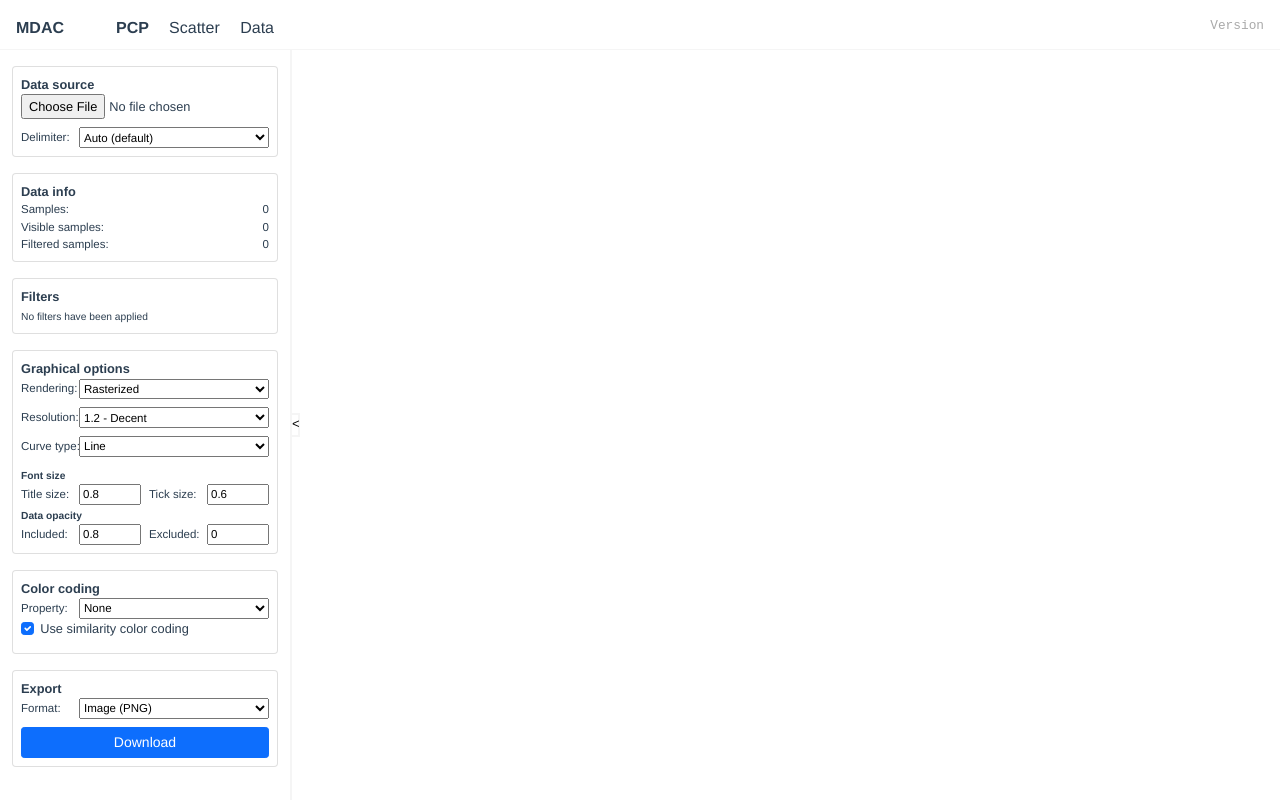
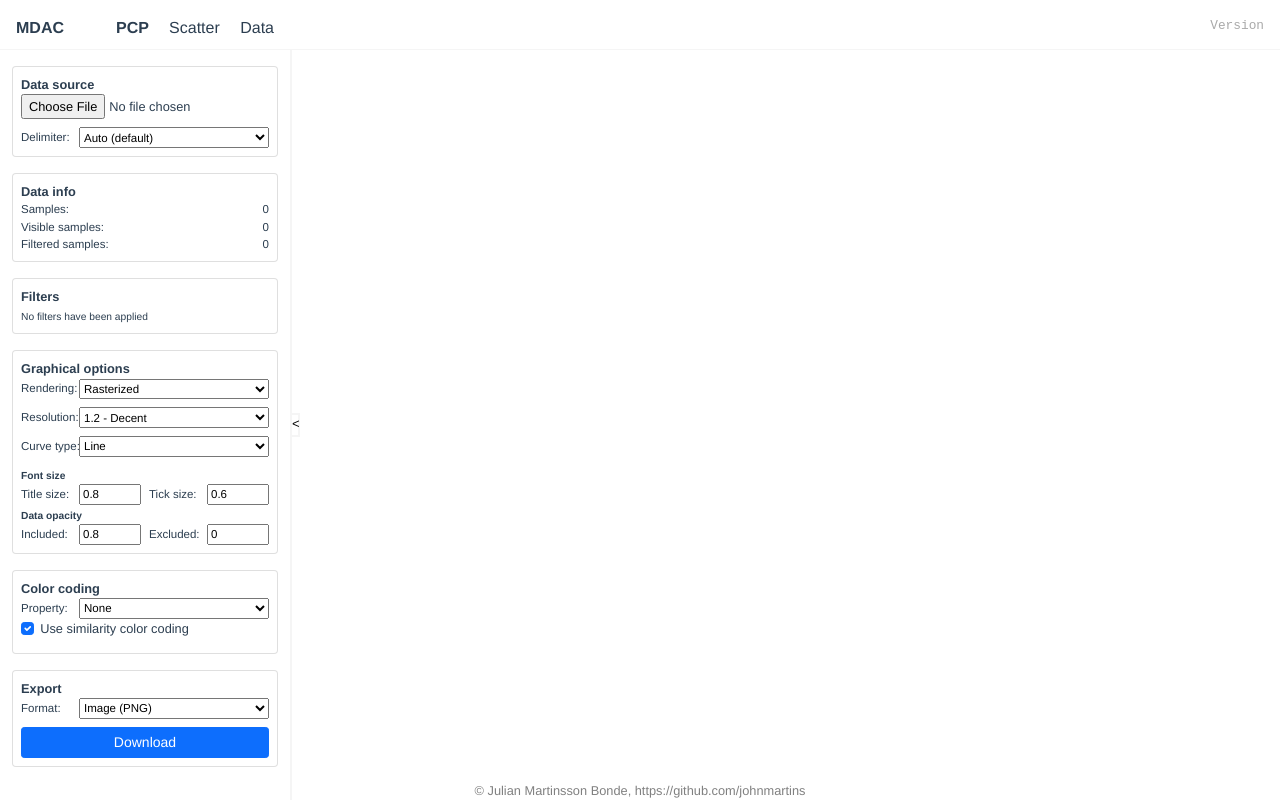
Before and after one commit to johnmartins/mdac, a Vue app: page / in a window 1280 px wide. Built offline with nearby package versions, Linux system fonts and the light colour scheme.

Commit message:
Reintroduced author banner

```diff
--- a/src/App.vue
+++ b/src/App.vue
@@ -57,6 +57,8 @@
 				</DoubleSidebarLayout>
 			</div>
 		</div>
+
+		<div class="author-banner">&copy; Julian Martinsson Bonde, <a href="https://github.com/johnmartins">https://github.com/johnmartins</a></div>
 
 		<div v-for="popup in popups" :key="popup.id">
 			<PopupBox :popupID="popup.id" />
@@ -204,4 +206,17 @@ onMounted( () => {
 		width: 100%;
 		height: calc(100% - $header-height);
 	}
+
+	.author-banner {
+		width: 100%;
+		position: absolute;
+		bottom: 0;
+		color: grey;
+		font-size: 0.8em;
+
+		a {
+			color: grey;
+			text-decoration: none;
+		}
+	}
 </style>
```
